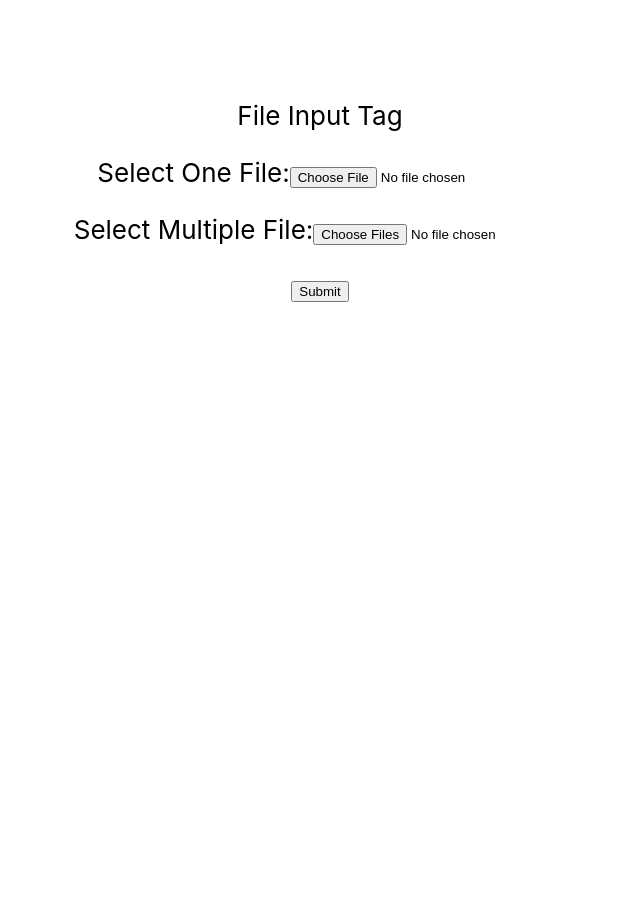
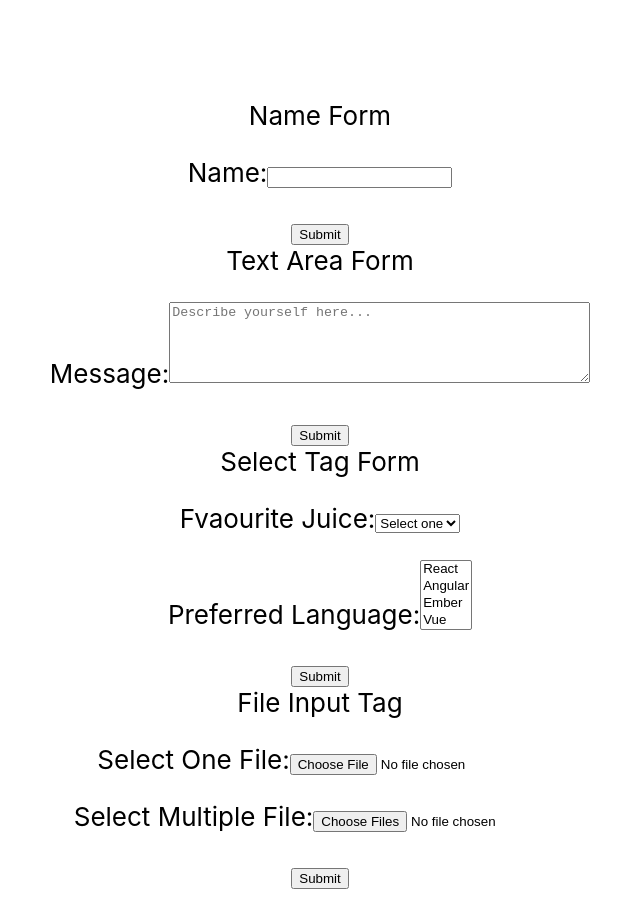
Before and after one commit to mel-michael/react-sandbox, a React (Create React App) app: page / in a window 1280 px wide. Shown: the whole page, without its empty margins (320-960 px from the left). Built offline with nearby package versions, Linux system fonts and the light colour scheme.

Commit message:
Refactor and code clean up for file input form

```diff
--- a/src/App.js
+++ b/src/App.js
@@ -1,19 +1,19 @@
 import React, { Component } from 'react';
 // import logo from './logo.svg';
 import './App.css';
-// import NameForm from './NameForm';
-// import MessageForm from './MessageForm';
-// import SelectTag from './SelectTag';
-// import FileInputForm from './FileInputForm';
+import NameForm from './NameForm';
+import MessageForm from './MessageForm';
+import SelectTag from './SelectTag';
+import FileInputForm from './FileInputForm';
 
 class App extends Component {
   render() {
     return (
       <div className="App">
         <header className="App-header">
-          {/* <NameForm /> */}
-          {/* <MessageForm /> */}
-          {/* <SelectTag /> */}
+          <NameForm />
+          <MessageForm />
+          <SelectTag />
           <FileInputForm />
         </header>
       </div>
@@ -21,50 +21,4 @@ class App extends Component {
   }
 }
 
-class FileInputForm extends Component {
-  constructor(props) {
-    super(props);
-    this.state = {
-      submitted: null
-    }
-    this.singleFileInput = React.createRef();
-    this.multipleFileInput = React.createRef();
-    this.handleSubmit = this.handleSubmit.bind(this);
-    this.handleFile = this.handleFile.bind(this);
-  }
-
-  handleFile() {
-    console.log('>>', this.singleFileInput.current.files)
-  }
-
-  handleSubmit(e) {
-    e.preventDefault();
-    let fileNames = `${this.singleFileInput.current.files[0].name}`;
-    const multipleFiles = this.multipleFileInput.current.files;
-    Object.keys(multipleFiles).forEach(file => {
-      fileNames += `, ${multipleFiles[file].name}`;
-    });
-    this.setState({ submitted: fileNames })
-  }
-
-  render() {
-    const { submitted } = this.state;
-    return (
-      <div>
-        File Input Tag
-        <form onSubmit={this.handleSubmit}>
-          <p> Select One File:
-            <input type="file"  ref={this.singleFileInput} onChange={this.handleFile} />
-          </p>
-          <p> Select Multiple File:
-            <input type="file" multiple ref={this.multipleFileInput} />
-          </p>
-          <button type="submit">Submit</button>
-        </form>
-        {submitted && <p>Submitted file names are:  {submitted}</p>}
-      </div>
-    );
-  }
-}
-
 export default App;
--- /dev/null
+++ b/src/FileInputForm.js
@@ -0,0 +1,49 @@
+import React, { Component } from 'react';
+
+class FileInputForm extends Component {
+  constructor(props) {
+    super(props);
+    this.state = {
+      submitted: null
+    }
+    this.singleFileInput = React.createRef();
+    this.multipleFileInput = React.createRef();
+    this.handleSubmit = this.handleSubmit.bind(this);
+    this.handleFile = this.handleFile.bind(this);
+  }
+
+  handleFile() {
+    console.log('>>', this.singleFileInput.current.files)
+  }
+
+  handleSubmit(e) {
+    e.preventDefault();
+    let fileNames = `${this.singleFileInput.current.files[0].name}`;
+    const multipleFiles = this.multipleFileInput.current.files;
+    Object.keys(multipleFiles).forEach(file => {
+      fileNames += `, ${multipleFiles[file].name}`;
+    });
+    this.setState({ submitted: fileNames })
+  }
+
+  render() {
+    const { submitted } = this.state;
+    return (
+      <div>
+        File Input Tag
+        <form onSubmit={this.handleSubmit}>
+          <p> Select One File:
+            <input type="file"  ref={this.singleFileInput} onChange={this.handleFile} />
+          </p>
+          <p> Select Multiple File:
+            <input type="file" multiple ref={this.multipleFileInput} />
+          </p>
+          <button type="submit">Submit</button>
+        </form>
+        {submitted && <p>Submitted file names are:  {submitted}</p>}
+      </div>
+    );
+  }
+}
+
+export default FileInputForm;
```
